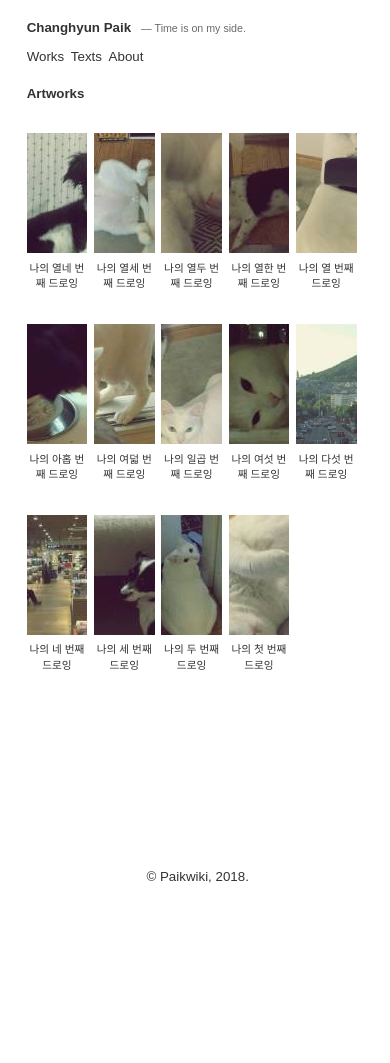
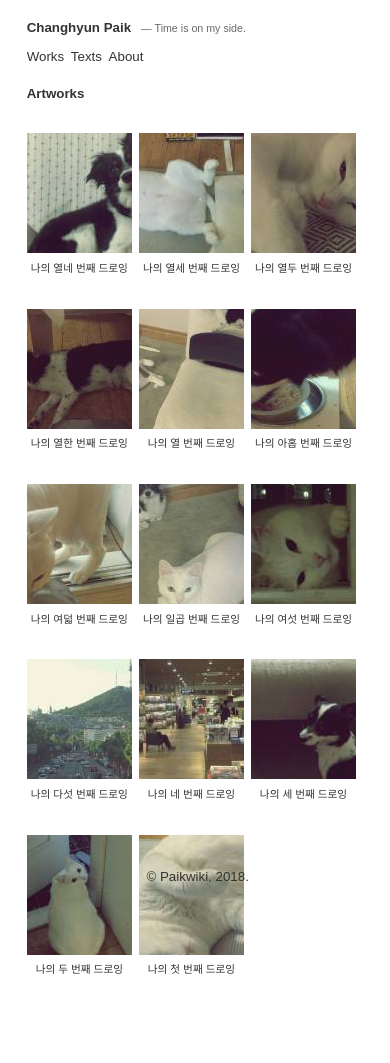
Before and after one commit to paikwiki/jt-alpha, a Jekyll site: the page built from index.html, in a window 390 px wide. Built offline with Jekyll 4.4.1, drawn with Linux system fonts in a browser that asks for light colours; before the commit the page ends 900 px from its top, so only the background shows below that.

Commit message:
Add responsive rule:wolf:

```diff
--- a/_sass/layout.scss
+++ b/_sass/layout.scss
@@ -76,6 +76,11 @@
             }
           }
         }
+        @media all and (max-width: 640px){
+          li {
+            width: 31.3%;
+          }
+        }
       }
       .texts-list {
         list-style: none;
```
